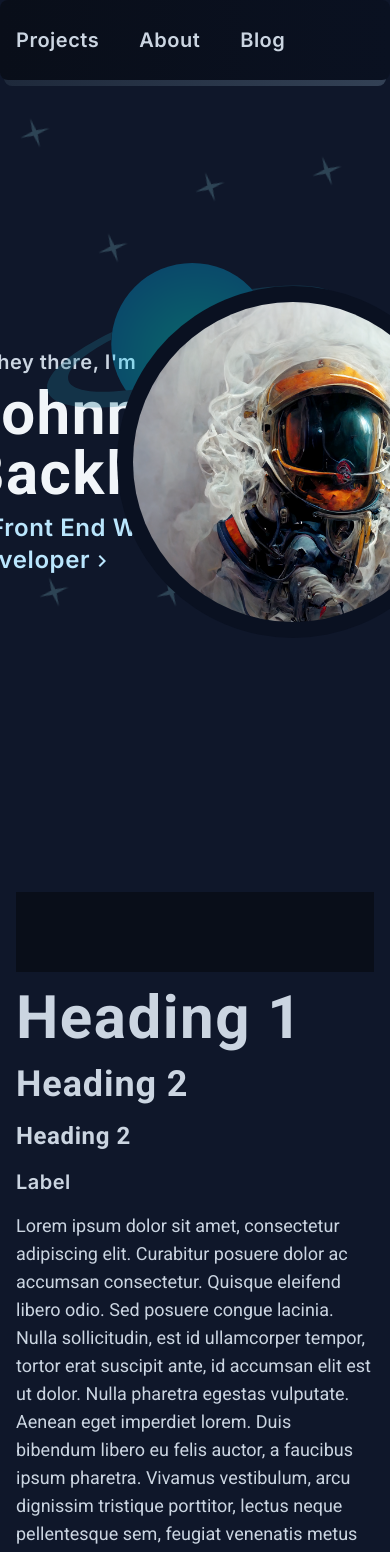
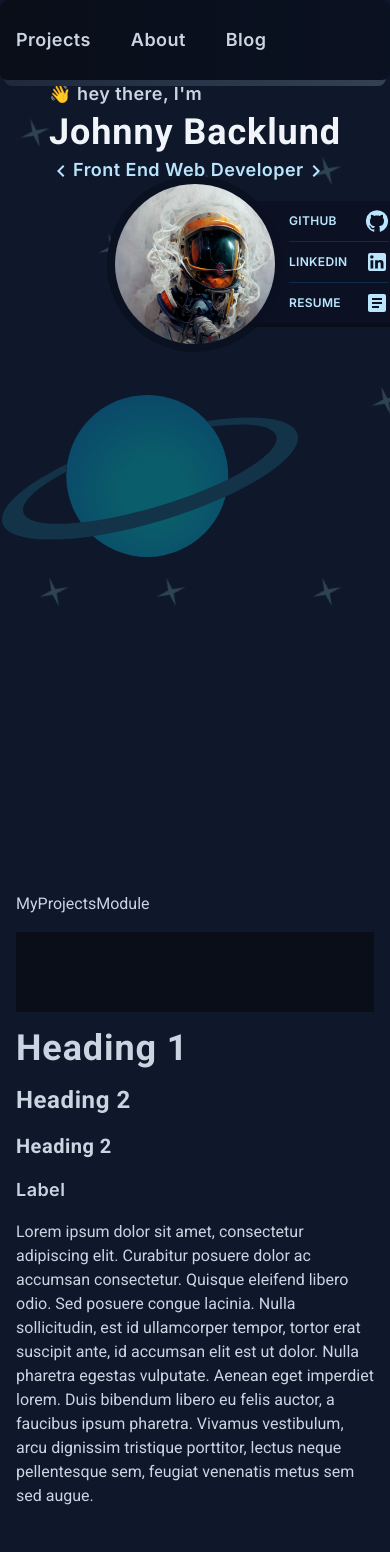
Before and after one commit to johnnydevster/portfolio-3, a Next.js app: page / in a window 390 px wide. Shown: the top 1552 px of the page. Built offline with nearby package versions, Linux system fonts and the light colour scheme.

Commit message:
Worked a bit on mobile design

```diff
--- a/components/Avatar.jsx
+++ b/components/Avatar.jsx
@@ -16,24 +16,24 @@ const variants = {
     x: [null, 180],
   },
   hide: {
-    x: [null, 75],
+    x: [null, 70],
   },
 };
 
 export default function Avatar() {
-  const [showSocials, setShowSocials] = useState(true);
+  const [showSocials, setShowSocials] = useState(false);
   return (
     <div
       onMouseEnter={() => setShowSocials(true)}
       onMouseLeave={() => setShowSocials(false)}
-      className="relative z-[999] rounded-full h-80 w-80"
+      className="relative z-[999] rounded-full h-40 w-40 lg:h-80 lg:w-80"
     >
       <Image
         alt="realistically illustrated astronaut with smoke coming out of the suit"
         src={AvatarImage}
         className="rounded-full"
       />
-      <div className="absolute -inset-4 z-[-20] rounded-full bg-slate-dark-lighter"></div>
+      <div className="absolute -inset-2 lg:-inset-3 z-[-20] rounded-full bg-slate-dark-lighter"></div>
       <motion.div
         initial="initial"
         variants={variants}
@@ -46,7 +46,7 @@ export default function Avatar() {
           clipPath: "polygon(0 20%, 100% 20%, 100% 80%, 0% 80%)",
           padding: "20% 0 20% 0",
         }}
-        className="label text-sm text-sky-200 uppercase flex flex-col items-end justify-around absolute -inset-4 z-[-999] rounded-full bg-gradient-to-r from-sky-500/10 to-sky-900/10 border-slate-dark-lighter border-[12px]"
+        className="hidden label text-sm text-sky-200 uppercase lg:flex flex-col items-end justify-around absolute -inset-4 z-[-999] rounded-full bg-gradient-to-r from-sky-500/10 to-sky-900/10 border-slate-dark-lighter border-4 lg:border-[10px]"
       >
         <Link href="/">
           <a className="mr-[30px] group transition-all duration-500">
@@ -81,6 +81,29 @@ export default function Avatar() {
           </a>
         </Link>
       </motion.div>
+      {/* Mobile socials */}
+      <div className="absolute top-1/2 -translate-y-1/2 left-[calc(100%-50px)] z-[-20] label uppercase text-xs flex lg:hidden flex-col w-44 pl-16 gap-4 text-sky-200 bg-slate-dark-lighter/80 p-2 rounded border-r-4 border-b-4 border-slate-dark">
+        <Link href="/">
+          <a className="flex justify-between items-center">
+            <span>GitHub</span>
+            <GitHubIcon className={`h-7 w-7 fill-yellow-300`} />
+          </a>
+        </Link>
+        <hr className="border-sky-900 -my-2 opacity-50" />
+        <Link href="/">
+          <a className="flex justify-between items-center">
+            <span>LinkedIn</span>
+            <LinkedInIcon className={`h-7 w-7 fill-yellow-300`} />
+          </a>
+        </Link>
+        <hr className="border-sky-900 -my-2 opacity-50" />
+        <Link href="/">
+          <a className="flex justify-between items-center">
+            <span>Resume</span>
+            <ArticleIcon className={`h-7 w-7 fill-yellow-300`} />
+          </a>
+        </Link>
+      </div>
     </div>
   );
 }
--- a/components/modules/heroModule/HeroModule.jsx
+++ b/components/modules/heroModule/HeroModule.jsx
@@ -58,7 +58,7 @@ export default function HeroModule() {
   }, []);
 
   return (
-    <section className="h-[calc(100vh-var(--header-height-minimized))] relative w-full overflow-hidden grid grid-cols-2 place-items-center">
+    <section className="h-[calc(100vh-var(--header-height-minimized))] relative w-full overflow-hidden md:grid grid-cols-2 place-items-center">
       {/*       <canvas
         width="32"
         height="32"
--- a/components/modules/heroModule/HeroTitle.jsx
+++ b/components/modules/heroModule/HeroTitle.jsx
@@ -27,7 +27,7 @@ export default function HeroTitle() {
         variants={container}
         initial="hidden"
         animate="show"
-        className="flex flex-col gap-2"
+        className="flex flex-col gap-1 lg:gap-2"
       >
         <motion.span variants={item} className="label text-slate-300">
           👋 hey there, I&apos;m
@@ -35,7 +35,7 @@ export default function HeroTitle() {
         <motion.h1 variants={item} className="heading-lg text-slate-100">
           Johnny Backlund
         </motion.h1>
-        <motion.h2 variants={item} className="label text-sky-200 text-2xl">
+        <motion.h2 variants={item} className="label text-sky-200 lg:text-2xl">
           <span>
             <KeyboardArrowLeftIcon />
           </span>
--- /dev/null
+++ b/components/modules/myProjectsModule/MyProjectsModule.jsx
@@ -0,0 +1,3 @@
+export default function MyProjectsModule() {
+  return <div>MyProjectsModule</div>;
+}
--- a/pages/index.js
+++ b/pages/index.js
@@ -1,4 +1,5 @@
 import HeroModule from "../components/modules/heroModule/HeroModule";
+import MyProjectsModule from "../components/modules/myProjectsModule/MyProjectsModule";
 import Layout from "../components/ui/Layout";
 
 export default function Home() {
@@ -6,6 +7,7 @@ export default function Home() {
     <Layout>
       <HeroModule />
       <section className="container section h-[200vh] flex flex-col gap-4">
+        <MyProjectsModule />
         <div className="bg-black h-20 bg-opacity-40"></div>
         <h1 className="heading-lg">Heading 1</h1>
         <h2 className="heading">Heading 2</h2>
--- a/styles/globals.css
+++ b/styles/globals.css
@@ -28,6 +28,27 @@
     /* ------------------------------------------------ Fonts */
 
     .heading-sm {
+        @apply text-xl font-bold tracking-wide
+    }
+
+    .heading {
+        @apply heading-sm text-2xl
+    }
+
+    .heading-lg {
+        @apply heading-sm text-4xl
+    }
+
+    .body {
+        @apply text-base
+    }
+
+    .label {
+        @apply font-semibold text-lg font-inter tracking-wide
+    }
+
+    @screen fbp {
+        .heading-sm {
             @apply text-2xl font-bold tracking-wide
         }
 
@@ -46,6 +67,7 @@
         .label {
             @apply font-semibold text-xl font-inter tracking-wide
         }
+    }
 
 
 }
--- a/tailwind.config.js
+++ b/tailwind.config.js
@@ -16,6 +16,9 @@ module.exports = {
     },
 
     extend: {
+      screens: {
+        fbp: "1024px",
+      },
       spacing: {
         "header-lg": "var(--header-height-expanded)",
         "header-md": "var(--header-height-minimized)",
```
Lines whose indentation alone changed are shown as unchanged.
